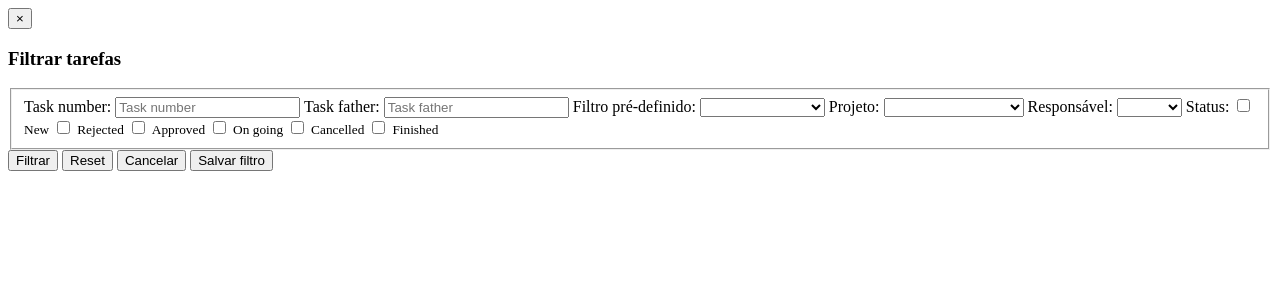
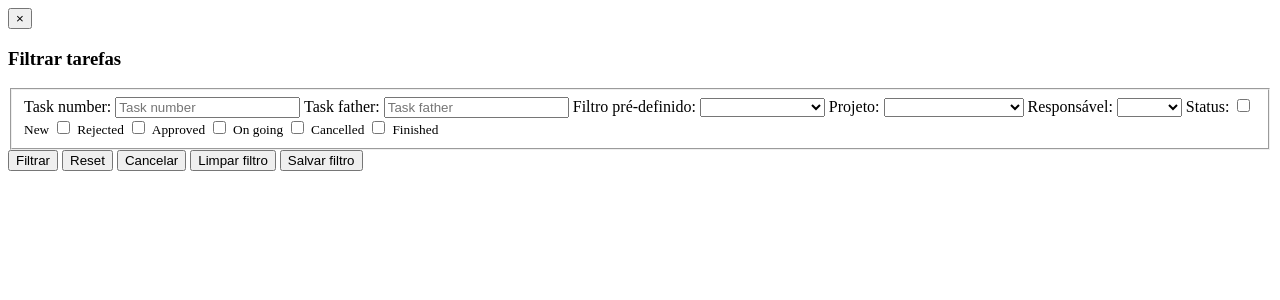
Before and after one commit to vinagreti/intranet, a CodeIgniter app: template application/views/task/filter.php in a window 1280 px wide. Shown: the top 300 px of the page. Run offline with CodeIgniter, Linux system fonts and the light colour scheme; the template is opened without the code that fills it: most values are stand-ins (such as "Sample title", 1, 10 or a date in 2020).

Commit message:
task 106 - finished

```diff
--- a/application/views/task/filter.php
+++ b/application/views/task/filter.php
@@ -81,7 +81,9 @@
 	<button type="button" src="#" class="taskFilterButton btn btn-small btn-primary" href="#">Filtrar</button>
 	<button type="button" src="#" class="taskListFilterReset btn btn-small btn-info" href="#">Reset</button>
 	<button type="button" src="#" class="taskListFilterCancel btn btn-small btn-danger" href="#">Cancelar</button>
-	<button type="button" src="#" class="taskListFilterSave btn btn-small btn-warning" href="#">Salvar filtro</button>
+	<button type="button" src="#" class="taskListFilterClean btn btn-small btn-warning" href="#">Limpar filtro</button>
+	<button type="button" src="#" class="taskListFilterSave btn btn-small btn-success" href="#">Salvar filtro</button>
+
 </div>
 
 <script src="<?=base_url()?>assets/js/task/filter.js"></script>
--- a/assets/js/task/list.js
+++ b/assets/js/task/list.js
@@ -52,6 +52,10 @@ $(document).ready(function(){
 		refreshList(searchPattern);
 	});
 
+	$(".taskListFilterClean").live('click', function( e ){
+		resetFilter();
+	});
+
 	$(".taskFilterButton").live('click', function( e ){
 
 		searchPattern["taskStatus"] = [];
```
